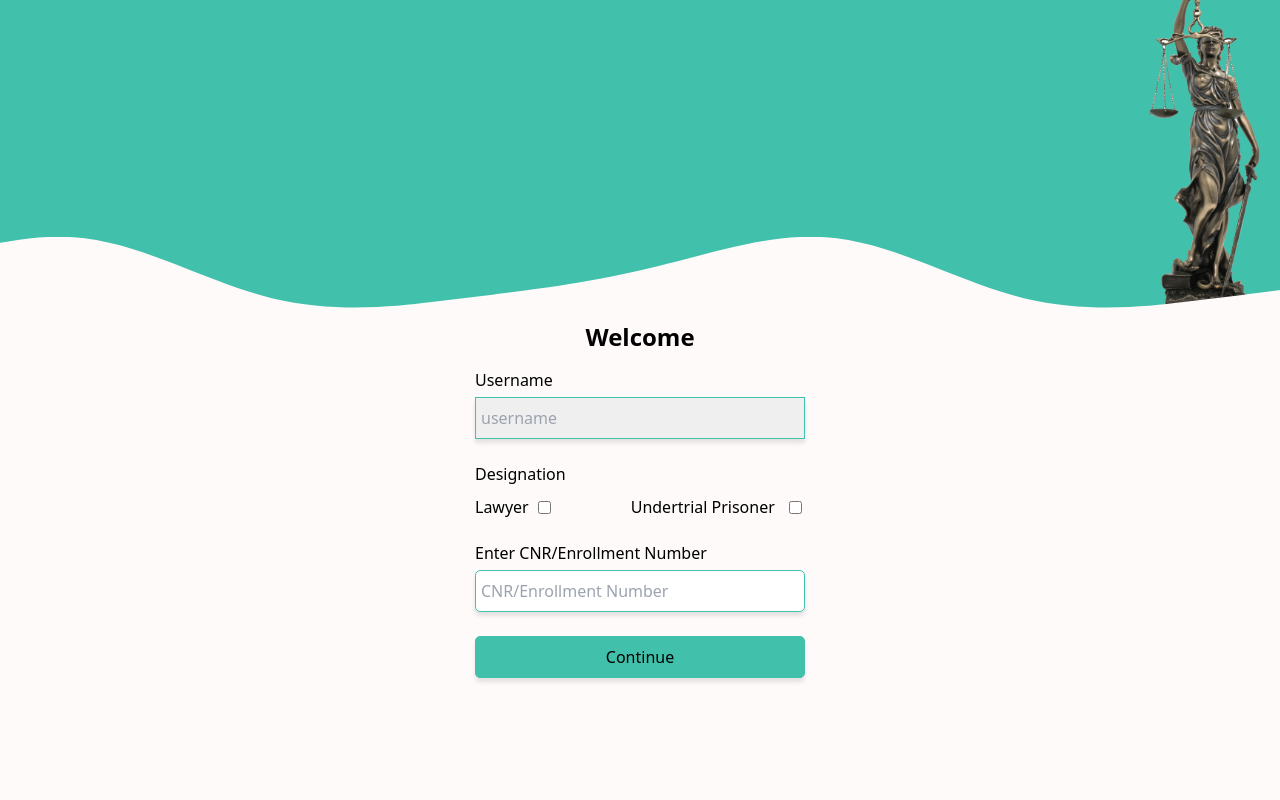
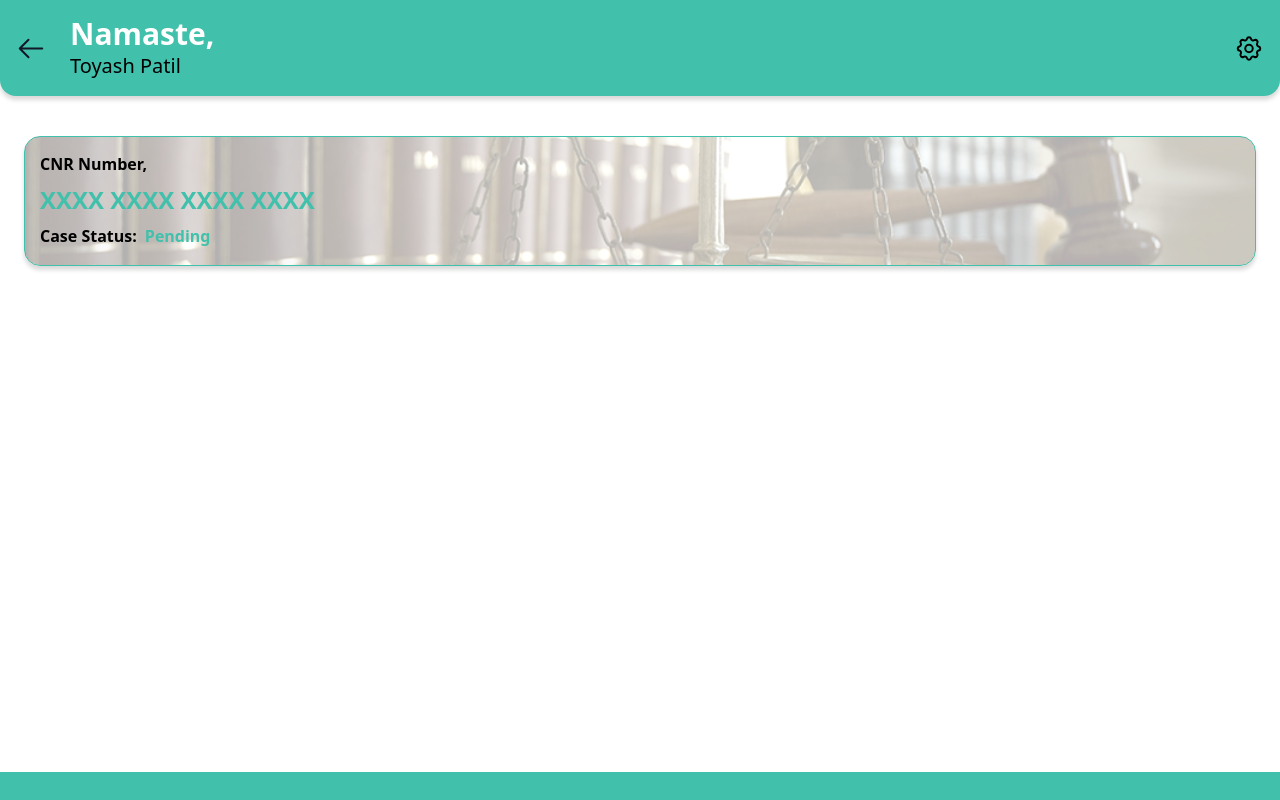
Before and after one commit to Toyashpatil/nyaysetu, a React (Create React App) app: page / in a window 1280 px wide. Built offline with nearby package versions, Linux system fonts and the light colour scheme.

Commit message:
refactor: prisoner page

```diff
--- a/src/App.jsx
+++ b/src/App.jsx
@@ -2,13 +2,14 @@ import React from 'react'
 import AuthState from './context/AuthState'
 import Button from './components/Button';
 import Home from './pages/Home';
+import UndertrialPrisoner from './pages/UndertrialPrisoner';
 
 const App = () => {
   return (
     <div>
     <AuthState>
         <div>
-            <Home></Home>
+            <UndertrialPrisoner/>
         </div>
     </AuthState>
     </div>
--- /dev/null
+++ b/src/components/CnrNumberCard.jsx
@@ -0,0 +1,25 @@
+import React from 'react'
+import RectangleImg from "../pages/assets/rectangleimg.jpg"
+
+
+const CnrNumberCard = () => {
+  return (
+    <div className="relative my-10 mx-6">
+    <div className="border border-lightseagreen inset rounded-2xl shadow-[0px_4px_4px_rgba(0,_0,_0,_0.15)] overflow-hidden">
+        <img className="w-full h-32 object-cover opacity-[0.30] " src={RectangleImg}></img>
+    </div>
+    <div className="absolute top-0 left-0 p-4">
+        <div className="flex flex-col gap-2">
+            <div className="text-base font-bold text-black">CNR Number, </div>
+            <div className="text-lightseagreen font-semibold text-2xl">XXXX XXXX XXXX XXXX</div>
+            <div className="flex flex-row gap-2">
+                <span className="text-black font-bold">Case Status: </span>
+                <span className="text-lightseagreen font-semibold">Pending </span>
+            </div>
+        </div>
+    </div>
+  </div>
+  )
+}
+
+export default CnrNumberCard
--- /dev/null
+++ b/src/components/Footer.jsx
@@ -0,0 +1,7 @@
+import React from "react";
+
+const Footer = () => {
+  return <div className="h-7 fixed bottom-0 w-full bg-lightseagreen"></div>;
+};
+
+export default Footer;
--- /dev/null
+++ b/src/components/Header.jsx
@@ -0,0 +1,57 @@
+import React from 'react'
+
+const Header = ({name}) => {
+  return (
+    <div className="bg-lightseagreen h-24 rounded-b-2xl max-w-screen shadow-[0px_4px_4px_rgba(0,_0,_0,_0.15)] flex items-center justify-evenly px-4">
+        <div className="flex flex-row justify-start gap-x-6 items-center w-full">
+            <svg
+            width="30"
+            height="31"
+            viewBox="0 0 30 31"
+            fill="none"
+            xmlns="http://www.w3.org/2000/svg"
+            >
+            <path
+                d="M12.5 24.25L3.75 15.5M3.75 15.5L12.5 6.75M3.75 15.5L26.25 15.5"
+                stroke="#111827"
+                stroke-width="2"
+                stroke-linecap="round"
+                stroke-linejoin="round"
+            />
+            </svg>
+            <div className="text-white">
+                <div className="text-3xl font-semibold">Namaste,</div>
+                <div className="text-gray text-xl font-medium">{name}</div>
+            </div>
+
+        </div>
+        <div className="">
+            <svg
+                width="30"
+                height="31"
+                viewBox="0 0 30 31"
+                fill="none"
+                xmlns="http://www.w3.org/2000/svg"
+                >
+                <path
+                    d="M12.9058 5.89664C13.4388 3.70112 16.5612 3.70112 17.0942 5.89664C17.4385 7.31491 19.0634 7.98797 20.3098 7.22856C22.2391 6.05299 24.447 8.26088 23.2714 10.1902C22.512 11.4366 23.1851 13.0615 24.6034 13.4058C26.7989 13.9388 26.7989 17.0612 24.6034 17.5942C23.1851 17.9385 22.512 19.5634 23.2714 20.8098C24.447 22.7391 22.2391 24.947 20.3098 23.7714C19.0634 23.012 17.4385 23.6851 17.0942 25.1034C16.5612 27.2989 13.4388 27.2989 12.9058 25.1034C12.5615 23.6851 10.9366 23.012 9.69023 23.7714C7.76088 24.947 5.55299 22.7391 6.72856 20.8098C7.48797 19.5634 6.81491 17.9385 5.39664 17.5942C3.20112 17.0612 3.20112 13.9388 5.39664 13.4058C6.81491 13.0615 7.48797 11.4366 6.72856 10.1902C5.55299 8.26088 7.76088 6.05299 9.69023 7.22856C10.9366 7.98797 12.5615 7.31491 12.9058 5.89664Z"
+                    stroke="black"
+                    stroke-width="2"
+                    stroke-linecap="round"
+                    stroke-linejoin="round"
+                />
+                <path
+                    d="M18.75 15.5C18.75 17.5711 17.0711 19.25 15 19.25C12.9289 19.25 11.25 17.5711 11.25 15.5C11.25 13.4289 12.9289 11.75 15 11.75C17.0711 11.75 18.75 13.4289 18.75 15.5Z"
+                    stroke="black"
+                    stroke-width="2"
+                    stroke-linecap="round"
+                    stroke-linejoin="round"
+                />
+                </svg>
+        </div>
+
+      </div>
+  )
+}
+
+export default Header
--- a/src/pages/UndertrialPrisoner.jsx
+++ b/src/pages/UndertrialPrisoner.jsx
@@ -1,57 +1,16 @@
 import React from "react";
+import Header from "../components/Header";
+import Footer from "../components/Footer";
+import CnrNumberCard from "../components/CnrNumberCard";
+
+
 
 const UndertrialPrisoner = () => {
   return (
-    <div>
-      <div className="bg-lightseagreen h-24 rounded-b-2xl max-w-screen shadow-[0px_4px_4px_rgba(0,_0,_0,_0.15)] flex items-center justify-evenly px-4">
-        <div className="flex flex-row justify-start gap-x-6 items-center w-full">
-            <svg
-            width="30"
-            height="31"
-            viewBox="0 0 30 31"
-            fill="none"
-            xmlns="http://www.w3.org/2000/svg"
-            >
-            <path
-                d="M12.5 24.25L3.75 15.5M3.75 15.5L12.5 6.75M3.75 15.5L26.25 15.5"
-                stroke="#111827"
-                stroke-width="2"
-                stroke-linecap="round"
-                stroke-linejoin="round"
-            />
-            </svg>
-            <div className="text-white">
-                <div className="text-3xl font-semibold">Namaste,</div>
-                <div className="text-gray text-xl">Toyash Patil</div>
-            </div>
-
-        </div>
-        <div className="">
-            <svg
-                width="30"
-                height="31"
-                viewBox="0 0 30 31"
-                fill="none"
-                xmlns="http://www.w3.org/2000/svg"
-                >
-                <path
-                    d="M12.9058 5.89664C13.4388 3.70112 16.5612 3.70112 17.0942 5.89664C17.4385 7.31491 19.0634 7.98797 20.3098 7.22856C22.2391 6.05299 24.447 8.26088 23.2714 10.1902C22.512 11.4366 23.1851 13.0615 24.6034 13.4058C26.7989 13.9388 26.7989 17.0612 24.6034 17.5942C23.1851 17.9385 22.512 19.5634 23.2714 20.8098C24.447 22.7391 22.2391 24.947 20.3098 23.7714C19.0634 23.012 17.4385 23.6851 17.0942 25.1034C16.5612 27.2989 13.4388 27.2989 12.9058 25.1034C12.5615 23.6851 10.9366 23.012 9.69023 23.7714C7.76088 24.947 5.55299 22.7391 6.72856 20.8098C7.48797 19.5634 6.81491 17.9385 5.39664 17.5942C3.20112 17.0612 3.20112 13.9388 5.39664 13.4058C6.81491 13.0615 7.48797 11.4366 6.72856 10.1902C5.55299 8.26088 7.76088 6.05299 9.69023 7.22856C10.9366 7.98797 12.5615 7.31491 12.9058 5.89664Z"
-                    stroke="black"
-                    stroke-width="2"
-                    stroke-linecap="round"
-                    stroke-linejoin="round"
-                />
-                <path
-                    d="M18.75 15.5C18.75 17.5711 17.0711 19.25 15 19.25C12.9289 19.25 11.25 17.5711 11.25 15.5C11.25 13.4289 12.9289 11.75 15 11.75C17.0711 11.75 18.75 13.4289 18.75 15.5Z"
-                    stroke="black"
-                    stroke-width="2"
-                    stroke-linecap="round"
-                    stroke-linejoin="round"
-                />
-                </svg>
-        </div>
-
-      </div>
+    <div className="min-h-screen">
+      <Header name="Toyash Patil"/> {/*user's name here*/}
+      <CnrNumberCard/>
+      <Footer/>
     </div>
   );
 };
```
Also changed, not shown: src/pages/assets/rectangleimg.jpg (added).
